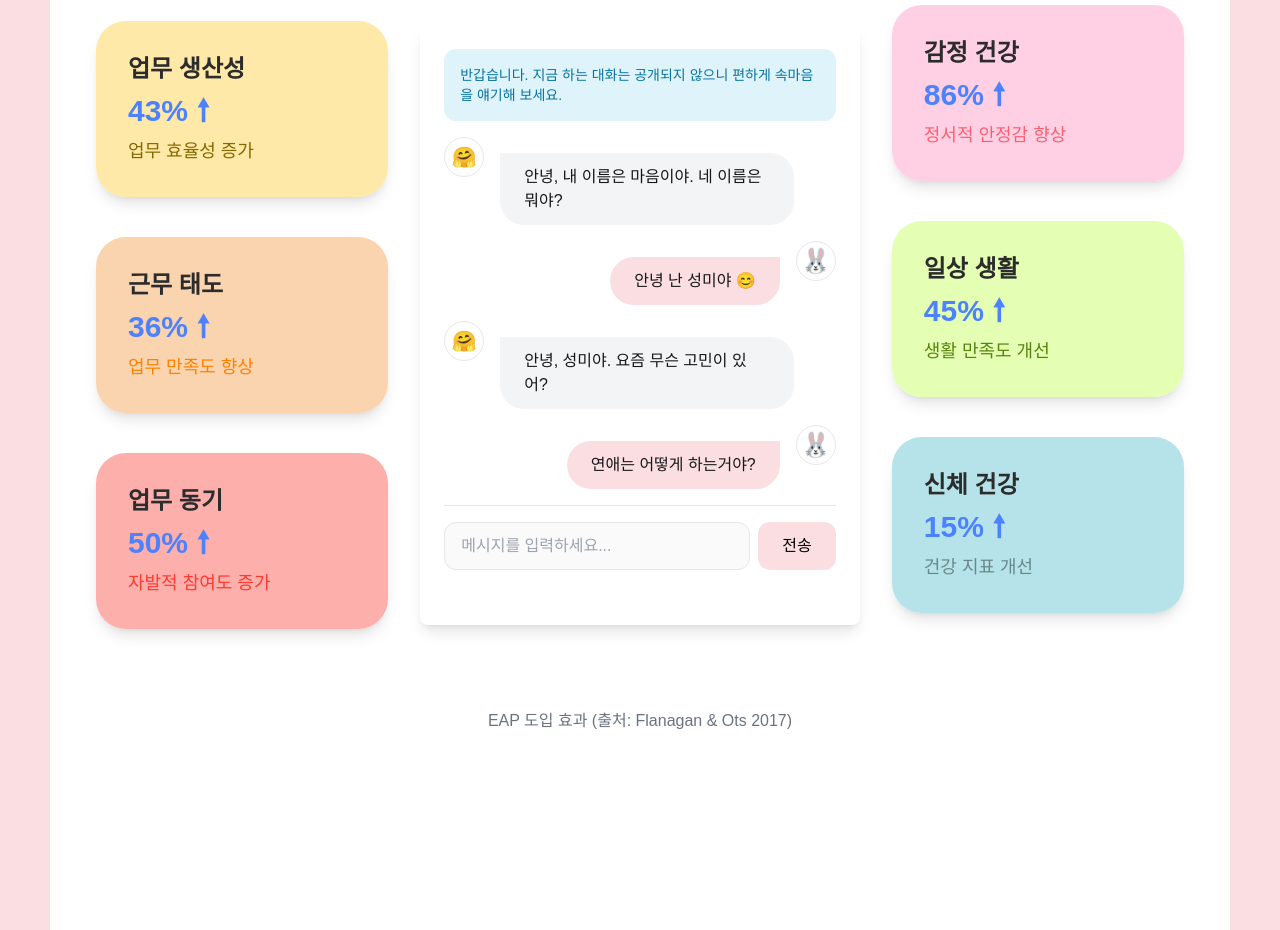
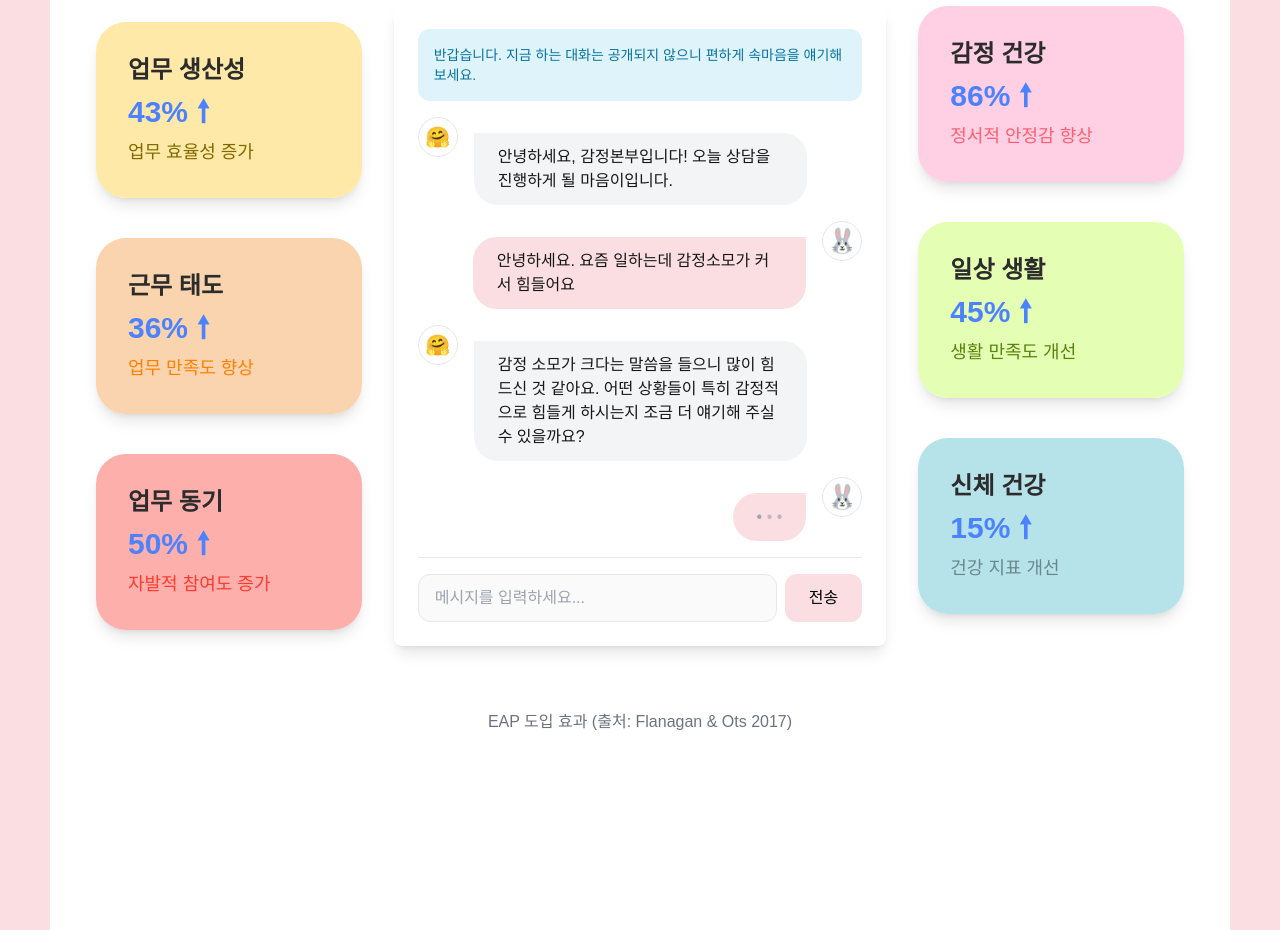
Before and after one commit to gjtjdwl/insideout-front, a Next.js app: page / in a window 1280 px wide. Shown: the part 3700-4630 px from the top of the page. Built offline with nearby package versions, Linux system fonts and the light colour scheme.

Commit message:
style : main 챗 예시 변경

```diff
--- a/app/page.tsx
+++ b/app/page.tsx
@@ -49,6 +49,7 @@ export default function Home() {
       icon: '📚',
     },
   ];
+  const dots = ['• ', '• ', '•'];
 
   return (
     <>
@@ -411,7 +412,7 @@ export default function Home() {
               </motion.div>
             </motion.div>
 
-            <div className="relative w-full lg:w-[450px] h-auto min-h-[500px] lg:min-h-[600px] bg-white shadow-lg rounded-lg p-3 sm:p-4 lg:p-6 mx-0 lg:mx-8 mb-20 lg:mb-0">
+            <div className="relative w-full lg:w-[550px] h-auto min-h-[500px] lg:min-h-[600px] bg-white shadow-lg rounded-lg p-3 sm:p-4 lg:p-6 mx-0 lg:mx-8 mb-20 lg:mb-0">
               <div className="w-full h-full flex flex-col">
                 <div className="flex flex-col gap-4 flex-grow">
                   <div className="bg-[#DEF3FA] text-[#0773A1] text-sm p-4 rounded-xl whitespace-normal">
@@ -429,7 +430,8 @@ export default function Home() {
                       🤗
                     </div>
                     <div className="bg-gray-100 px-6 py-3 mt-4 rounded-tr-3xl rounded-bl-3xl rounded-br-3xl max-w-[75%] whitespace-normal break-words">
-                      안녕, 내 이름은 마음이야. 네 이름은 뭐야?
+                      안녕하세요, 감정본부입니다! 오늘 상담을 진행하게 될
+                      마음이입니다.
                     </div>
                   </motion.div>
 
@@ -440,7 +442,7 @@ export default function Home() {
                     className="flex items-start justify-end gap-4"
                   >
                     <div className="bg-customPink px-6 py-3 mt-4 rounded-tl-3xl rounded-bl-3xl rounded-br-3xl max-w-[75%] whitespace-normal break-words">
-                      안녕 난 성미야 😊
+                      안녕하세요. 요즘 일하는데 감정소모가 커서 힘들어요
                     </div>
                     <div className="w-10 h-10 rounded-full bg-white border flex-shrink-0 flex justify-center items-center text-white text-2xl font-bold">
                       🐰
@@ -457,7 +459,8 @@ export default function Home() {
                       🤗
                     </div>
                     <div className="bg-gray-100 px-6 py-3 mt-4 rounded-tr-3xl rounded-bl-3xl rounded-br-3xl max-w-[75%] whitespace-normal break-words">
-                      안녕, 성미야. 요즘 무슨 고민이 있어?
+                      감정 소모가 크다는 말씀을 들으니 많이 힘드신 것 같아요.
+                      어떤 상황들이 특히 감정적으로 힘들게 하시는지 조금 더 얘기해 주실 수 있을까요?
                     </div>
                   </motion.div>
 
@@ -467,9 +470,29 @@ export default function Home() {
                     transition={{ duration: 0.5, delay: 0.6 }}
                     className="flex items-start justify-end gap-4"
                   >
-                    <div className="bg-customPink px-6 py-3 mt-4 rounded-tl-3xl rounded-bl-3xl rounded-br-3xl max-w-[75%] whitespace-normal break-words">
-                      연애는 어떻게 하는거야?
-                    </div>
+                    <motion.div
+                      className="text-gray-400 bg-customPink px-6 py-3 mt-4 rounded-tl-3xl rounded-bl-3xl rounded-br-3xl max-w-[75%] whitespace-normal break-words"
+                      initial={{ opacity: 0 }}
+                      animate={{ opacity: 1 }}
+                      transition={{ duration: 0.5 }}
+                    >
+                      {dots.map((dot, index) => (
+                        <motion.span
+                          key={index}
+                          animate={{
+                            opacity: [1, 0.5, 1], // 투명도 변경 (점프할 때 강조)
+                          }}
+                          transition={{
+                            repeat: Infinity, // 반복
+                            repeatType: 'loop', // 반복 방식
+                            duration: 0.6,
+                            delay: index * 0.2, // 각 점에 딜레이 추가
+                          }}
+                        >
+                          {dot}
+                        </motion.span>
+                      ))}
+                    </motion.div>
                     <div className="w-10 h-10 rounded-full bg-white border flex-shrink-0 flex justify-center items-center text-2xl text-white font-bold">
                       🐰
                     </div>
```
